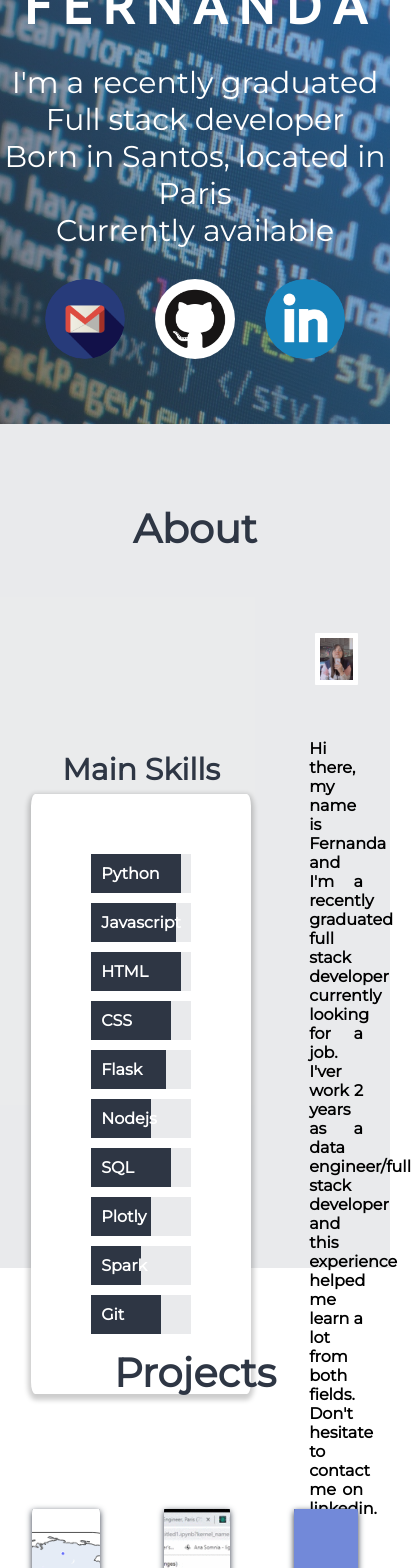
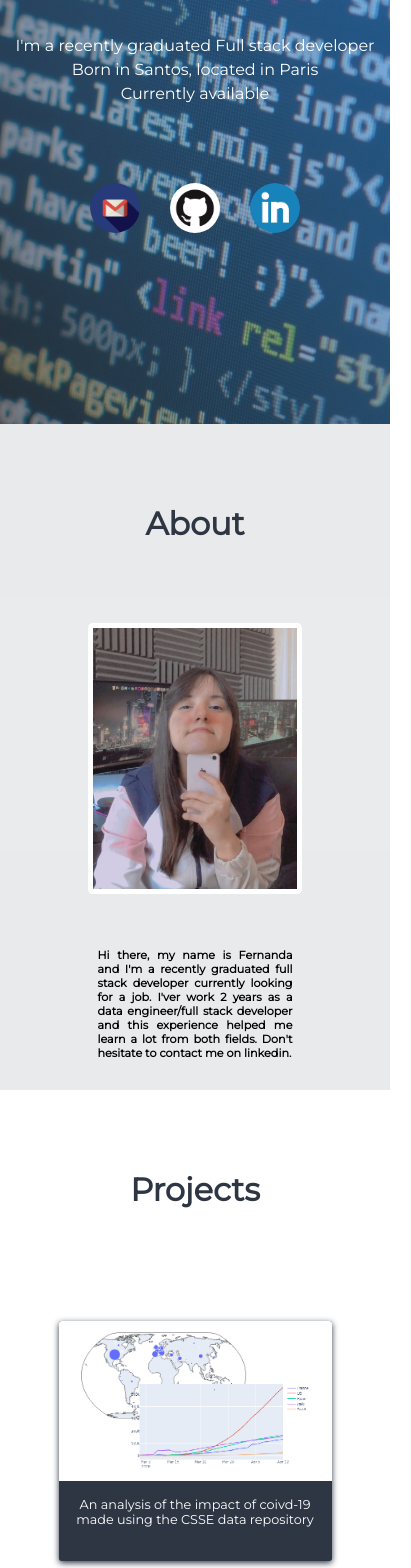
Before and after one commit to ffrancacorrea/web_site_2point0, a React (Create React App) app: page / in a window 390 px wide. Shown: the part 420-1988 px from the top of the page, 411 px wide, since content can reach past the window. Built offline with nearby package versions, Linux system fonts and the light colour scheme.

Commit message:
made the site responsive for mobile and tablet

```diff
--- a/src/App.css
+++ b/src/App.css
@@ -148,13 +148,14 @@ header {
 
 .about{
   background-color: rgba(46, 54, 68, .1);
-  height: 100vh;
+  height: 100%;
 }
 
 .info__wrapper{
   display: flex;
   flex-direction: row;
   align-items: center;
+  padding-bottom: 30px;
 }
 
 .skills, .profile{
@@ -313,3 +314,91 @@ header {
   transition: 0.5s;
   box-shadow: 0 1rem 2rem rgba(0, 0, 0, 0.3);
 }
+
+/* Responsiveness */
+
+
+@media (max-width: 76.25em) {
+  .banner__title {
+    font-size: 40px;
+  }
+  .banner__text{
+    margin: 20px 0;
+    font-size: 12px;
+  }
+  .logos img{
+    margin: 50px 0;
+    width: 50px;
+    height: 50px;
+  }
+  .info__wrapper{
+    flex-direction: column-reverse;
+  }
+  .skills{
+    width: 90%;
+    margin-bottom: 50px;
+  }
+  .skills_wrapper{
+    padding: 30px;
+  }
+  .skills_title{
+    margin: 50px 0 20px 0;
+  }
+  .skill_bar{
+    font-size: 70%;
+    margin: 5px;
+  }
+  .profile img{
+    width: 55%;
+    height: 55%;
+  }
+  .projects{
+    height: 100%;
+  }
+  .projects_wrapper{
+    flex-direction: column;
+  }
+  .project_card{
+    width: 70%;
+    height:15rem;
+  }
+  .card_image{
+    height: 10rem;
+  }
+  .card_info{
+    margin: 11rem 1rem;
+    font-size: 80%;
+  }
+}
+
+@media (max-width: 390px) {
+  .banner__title {
+    font-size: 25px;
+  }
+  .banner__text{
+    margin: 5px 0;
+    font-size: 1rem;
+  }
+  .titles{
+    font-size: 2rem;
+  }
+  .description{
+    font-size: 70%;
+  }
+  .skills{
+    display: none;
+  }
+  .card_image{
+    height: 10rem;
+  }
+  .project_card{
+    height:15rem;
+  }
+  .card_info{
+    margin: 11rem 1rem;
+    font-size: 80%;
+  }
+  .footer-text {
+    font-size: 70%;
+  }
+}
```
